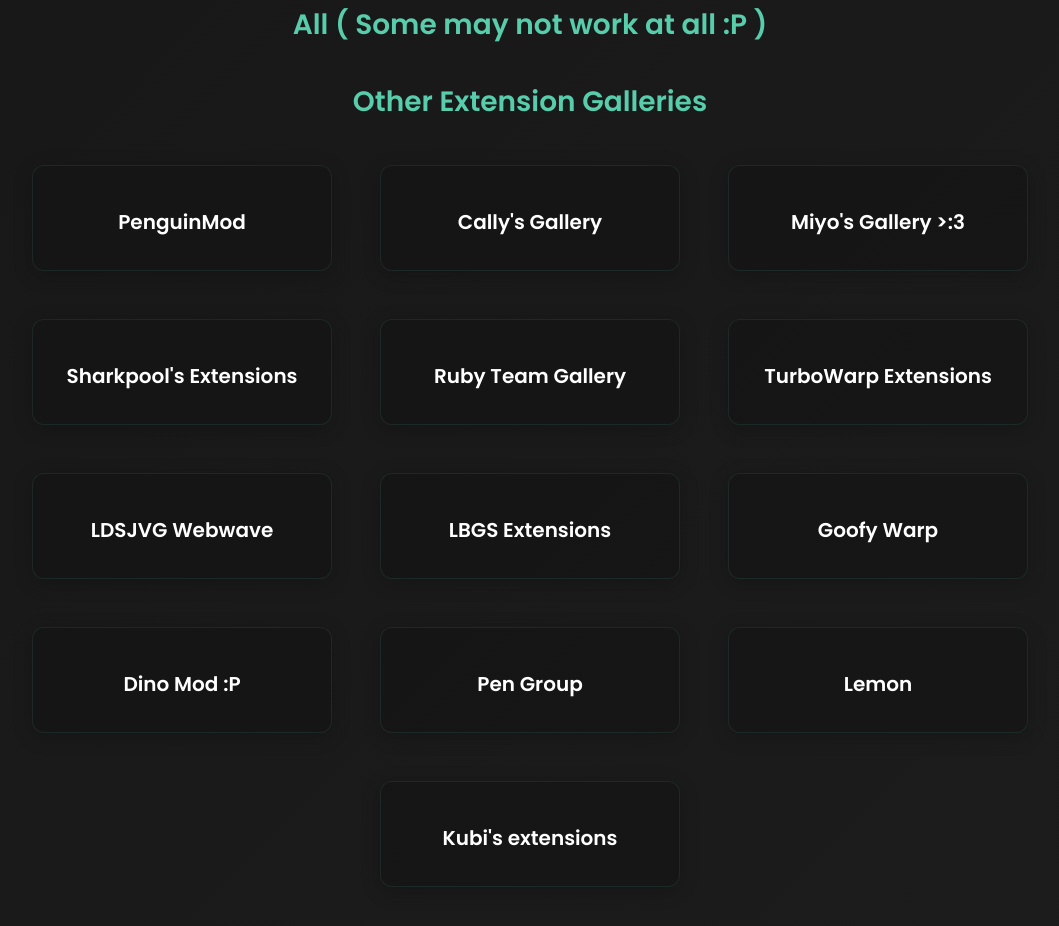
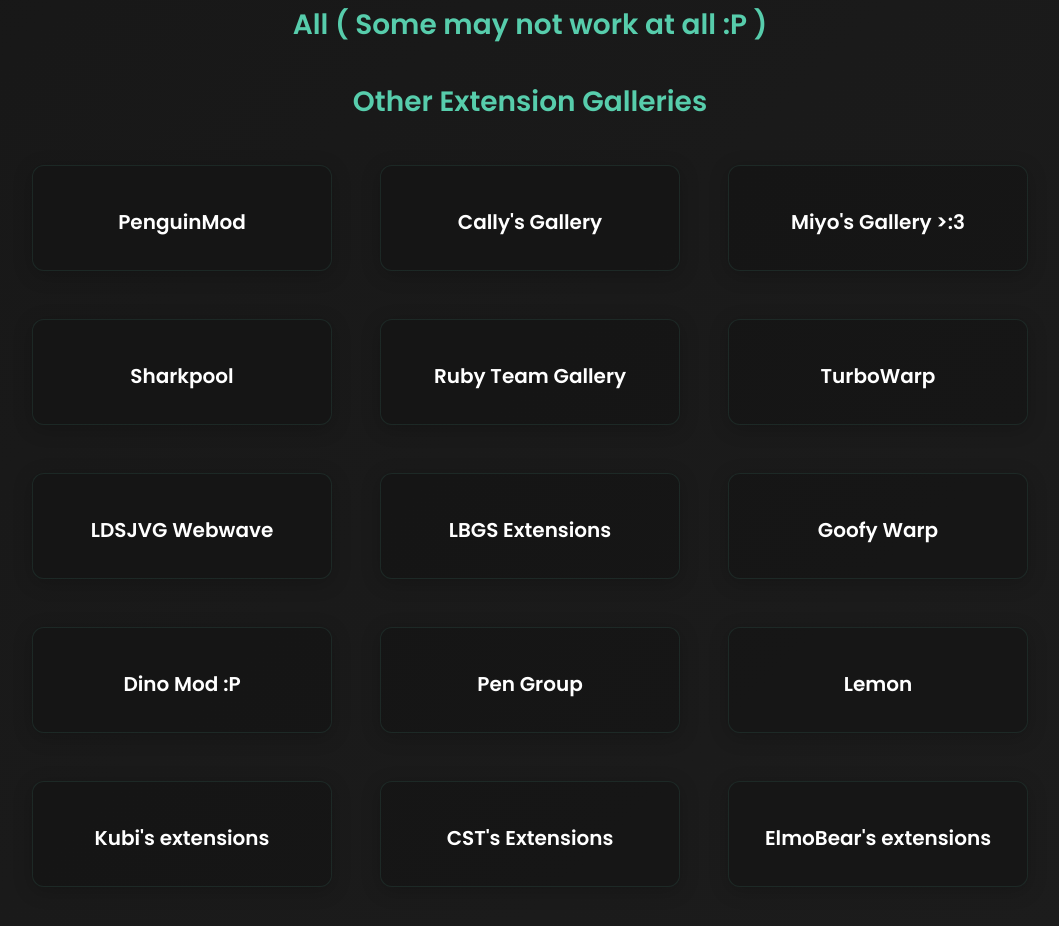
Before and after one commit to Mistium/extensions.mistium, a plain HTML site: page index.html in a window 1280 px wide. Shown: the part 288-1214 px from the top of the page, without its empty margins (110-1169 px from the left). Drawn offline with Linux system fonts and the light colour scheme; no server answers.

Commit message:
Update index.html

```diff
--- a/index.html
+++ b/index.html
@@ -191,16 +191,18 @@
             { name: "PenguinMod", url: "https://extensions.penguinmod.com" },
             { name: "Cally's Gallery", url: "https://cally-jt.github.io/ultimate-extension-gallery" },
             { name: "Miyo's Gallery >:3", url: "https://gallery.miyo.lol" },
-            { name: "Sharkpool's Extensions", url: "https://sharkpools-extensions.vercel.app" },
+            { name: "Sharkpool", url: "https://sharkpools-extensions.vercel.app" },
             { name: "Ruby Team Gallery", url: "https://ruby-devs.vercel.app/gallery" },
-            { name: "TurboWarp Extensions", url: "https://extensions.turbowarp.org" },
+            { name: "TurboWarp", url: "https://extensions.turbowarp.org" },
             { name: "LDSJVG Webwave", url: "https://ldsjvg.webwave.dev/webpage_20" },
             { name: "LBGS Extensions", url: "https://lbgs-extensions.vercel.app/" },
             { name: "Goofy Warp", url: "https://goofywarp.github.io/extensions/" },
             { name: "Dino Mod :P", url: "https://github.com/GabsTheCuriousKid/FirstExtension/tree/main/extensions" },
             { name: "Pen Group", url: "https://pen-group.github.io/extensions" },
             { name: "Lemon", url: "https://bludisanlemon.github.io/lemons-gallery" },
-            { name: "Kubi's extensions", url: "https://sillikubi.github.io/ExtensionPage/Projectspage.html" }
+            { name: "Kubi's extensions", url: "https://sillikubi.github.io/ExtensionPage/Projectspage.html" },
+            { name: "CST's Extensions", url: "https://cst1229.eu.org/extensions" },
+            { name: "ElmoBear's extensions", url: "https://kylekart.github.io/ScratchExtensions" },
         ];
 
         const otherGalleriesContainer = document.getElementById("otherGalleries");
```
